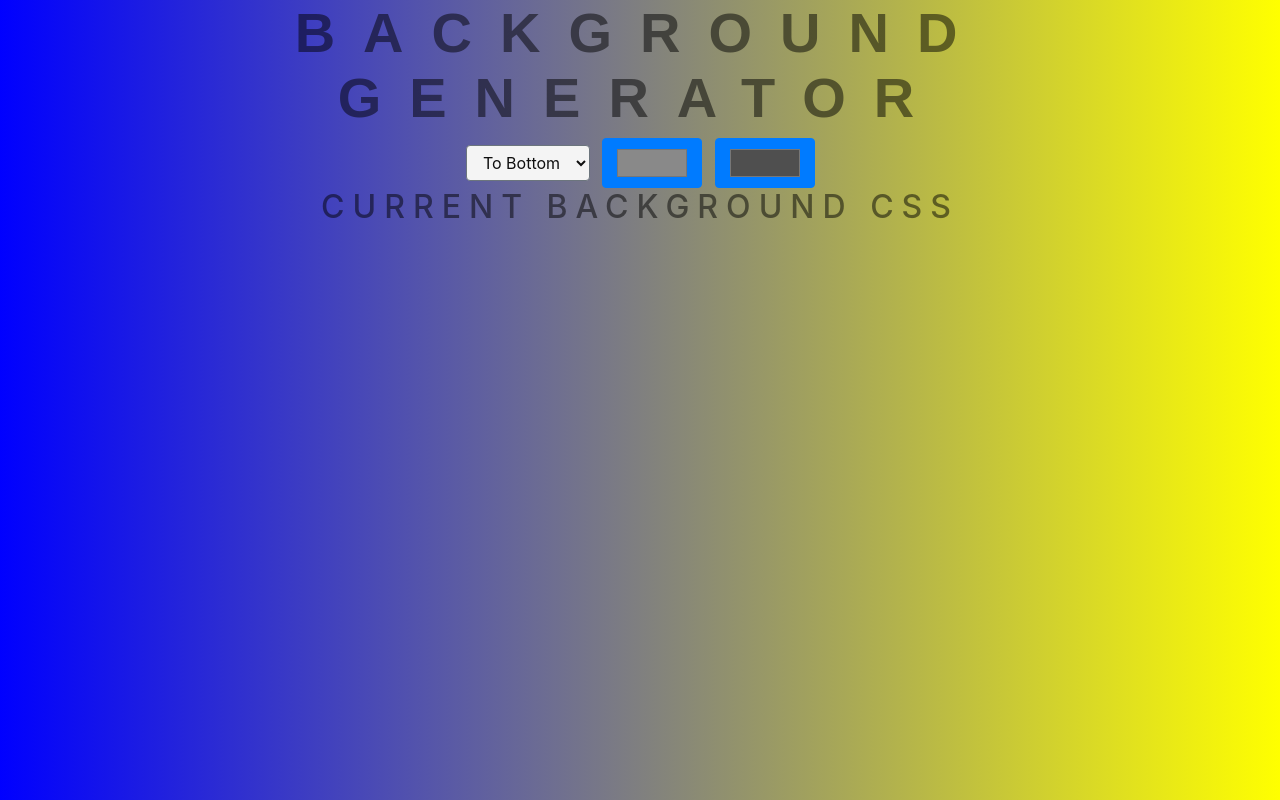
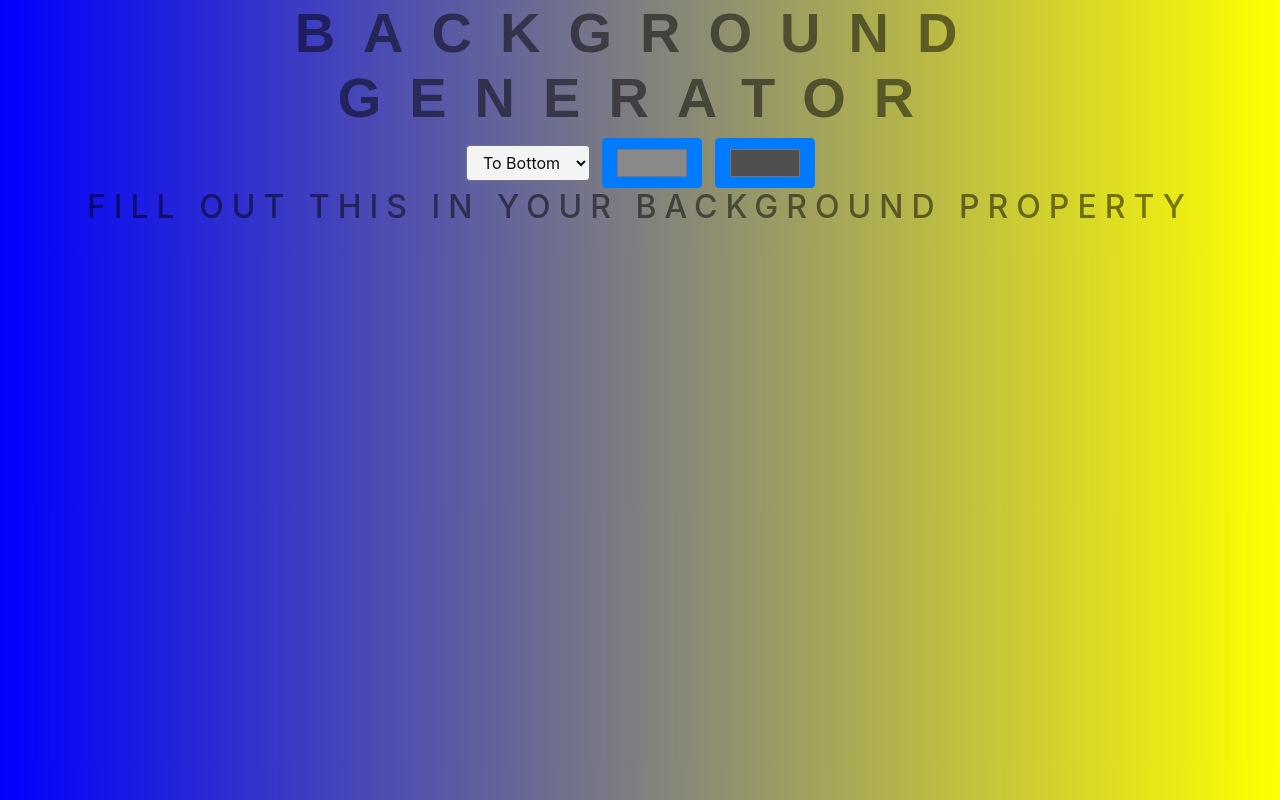
Before and after one commit to nitink167/background-changer, a plain HTML site: page index.html in a window 1280 px wide. Drawn offline with nearby package versions, Linux system fonts and the light colour scheme.

Commit message:
Change added to new branch which I named as newfeature

```diff
--- a/index.html
+++ b/index.html
@@ -19,7 +19,7 @@
 		</select>
 		<input class="class1 btn btn-primary" type="color" name="color1" value="#898989">
 		<input class="class2 btn btn-primary" type="color" name="color2" value="#4f4f4f">
-		<h2>Current background css</h2>
+		<h2>Fill out this in your Background property</h2>
 		<h3></h3>
 	</div>
 
```
